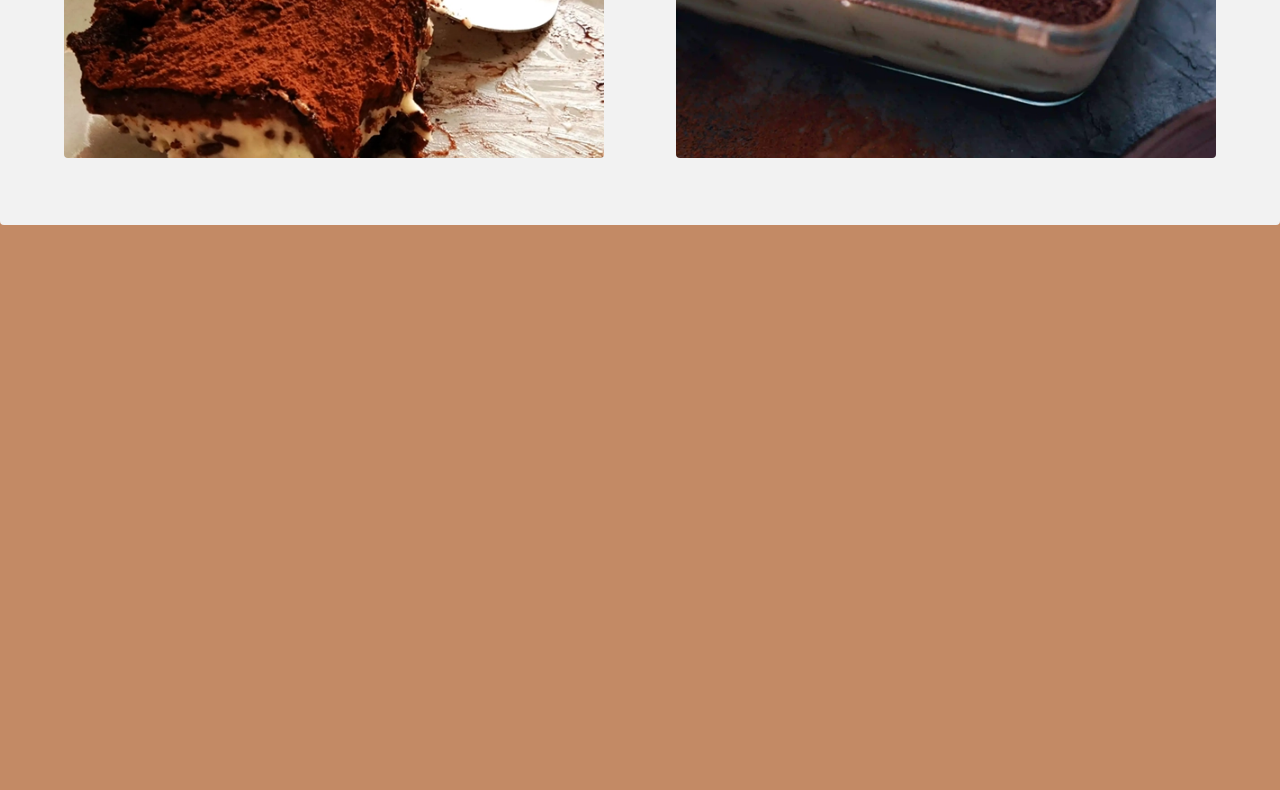
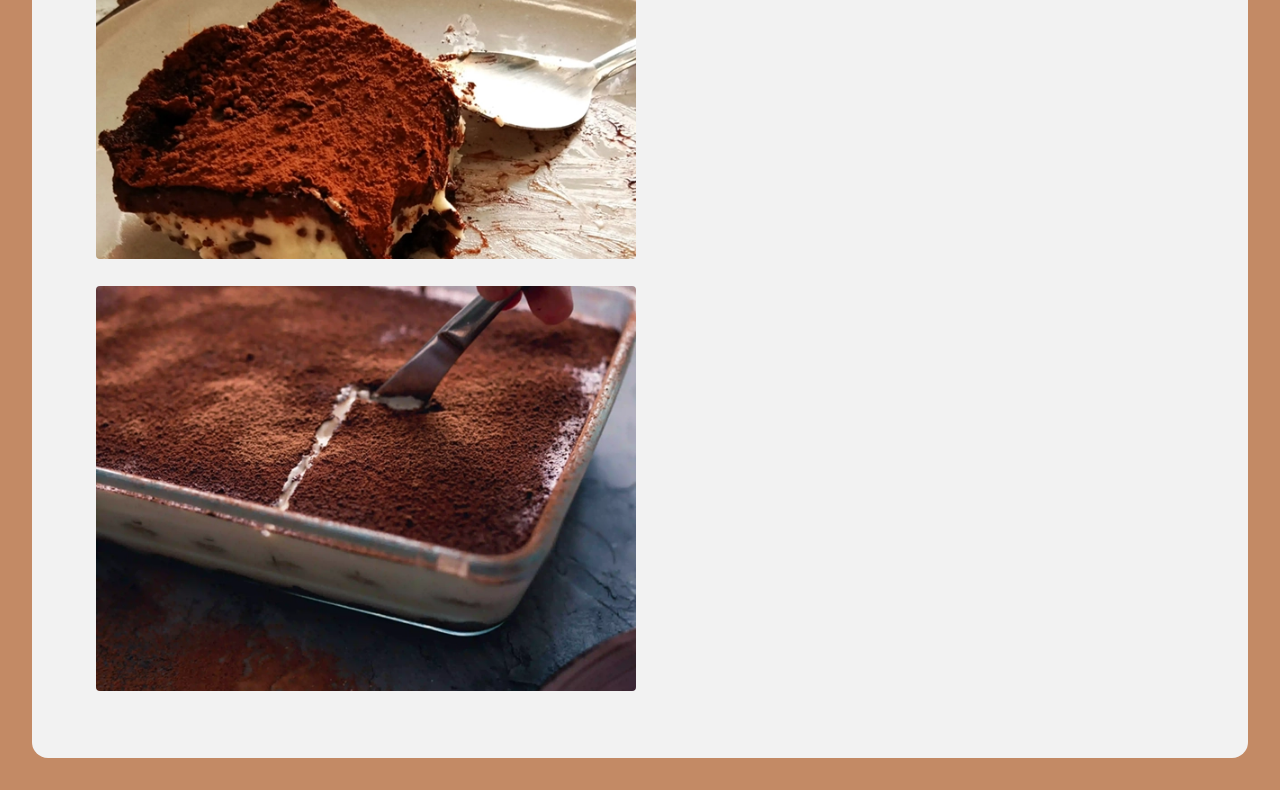
Before and after one commit to ardalansale/tiramusi-tok-v2, a plain HTML site: page index.html in a window 1280 px wide. Shown: the part 1542-2332 px from the top of the page. Before the commit the page ends 1767 px from the top, so only its background shows below. Drawn offline with nearby package versions, Linux system fonts and the light colour scheme; a web font is replaced by a local one.

Commit message:
fixa border radius och centrera main container

```diff
--- a/stylesheets/style.css
+++ b/stylesheets/style.css
@@ -6,14 +6,15 @@
     --primary-color: hsl(166 0% 4.5%);
     --secondary-color: hsl(14, 99%, 36%);
     --tertiary-color: hsl(216, 100%, 37%);
+
     --border-radius: 0.4rem;
 }
 
 @media (prefers-color-scheme: dark) {
     :root {
     --bg-color: hsl(19, 81%, 5%);
-    --bg-secondary-color: hsl(20, 90%, 10%);
-    --bg-tertiary-color: hsl(0, 0%, 7%);
+    --bg-secondary-color: hsl(21, 35%, 10%);
+    --bg-tertiary-color: hsl(0, 7%, 8%);
     --primary-color: hsl(0, 0%, 100%);
     --secondary-color: hsl(37, 87%, 84%);
     --tertiary-color: hsl(216, 100%, 37%);
@@ -33,8 +34,13 @@ html {
 }
 
 body {
-    background-color:var(--bg-color);
+    background-color: var(--bg-color);
     color: var(--primary-color);
+    min-height: 100vh;
+    display: flex;
+    justify-content: center;
+    align-items: center;
+    padding: 3.2rem;
 }
 
 h2 {
@@ -45,28 +51,28 @@ h2 {
 /* Container för recept-delen */
 .container {
     position: relative;
+    width: 100%;
     max-width: 128rem;
-    margin: 0 auto;
     background: var(--bg-secondary-color);
-    padding: 0 6.4rem 6.4rem;
+    padding: 6.4rem;
     display: flex;
     flex-direction: column;
     gap: 3.2rem;
-    border-radius: var(--border-radius)
-}
+    border-radius: calc(var(--border-radius) * 4);
+    }
 
 /* Hero */
 .hero {
-    width: calc(100% + 12.8rem);
     margin: -6.4rem -6.4rem 3.2rem;
     height: 50rem;
     overflow: hidden;
     position: relative;
+    border-top-left-radius: calc(var(--border-radius) * 4);
+    border-top-right-radius: calc(var(--border-radius) * 4);
 }
 
 .hero img {
     position: absolute;
-    padding: 0 0.2rem 0 0.2rem;
     width: 100%;
     height: 100%;
     object-fit: cover;
@@ -94,7 +100,7 @@ h2 {
     line-height: 1.4;
     background-color: var(--bg-tertiary-color);
     padding: 2.4rem;
-    border-radius: var(--border-radius)
+    border-radius: var(--border-radius);
 }
 
 /* Ingredienser & Instruktioner */
@@ -131,18 +137,20 @@ h2 {
 
 .servering__images {
     display: flex;
+    flex-wrap: wrap;
     justify-content: space-between;
     gap: 2.4rem;
-    flex-wrap: wrap;
     margin-top: 2rem;
 }
 
 .servering__images img {
     flex: 1 1 48%;
     width: 54rem;
-    height: 40rem;
+    max-width: 100%;
+    height: auto;
+    aspect-ratio: 4 / 3;
     object-fit: cover;
-    border-radius: var(--border-radius)
+    border-radius: var(--border-radius);
 }
 
 /* Tillgänglighetsanpassning */
```
